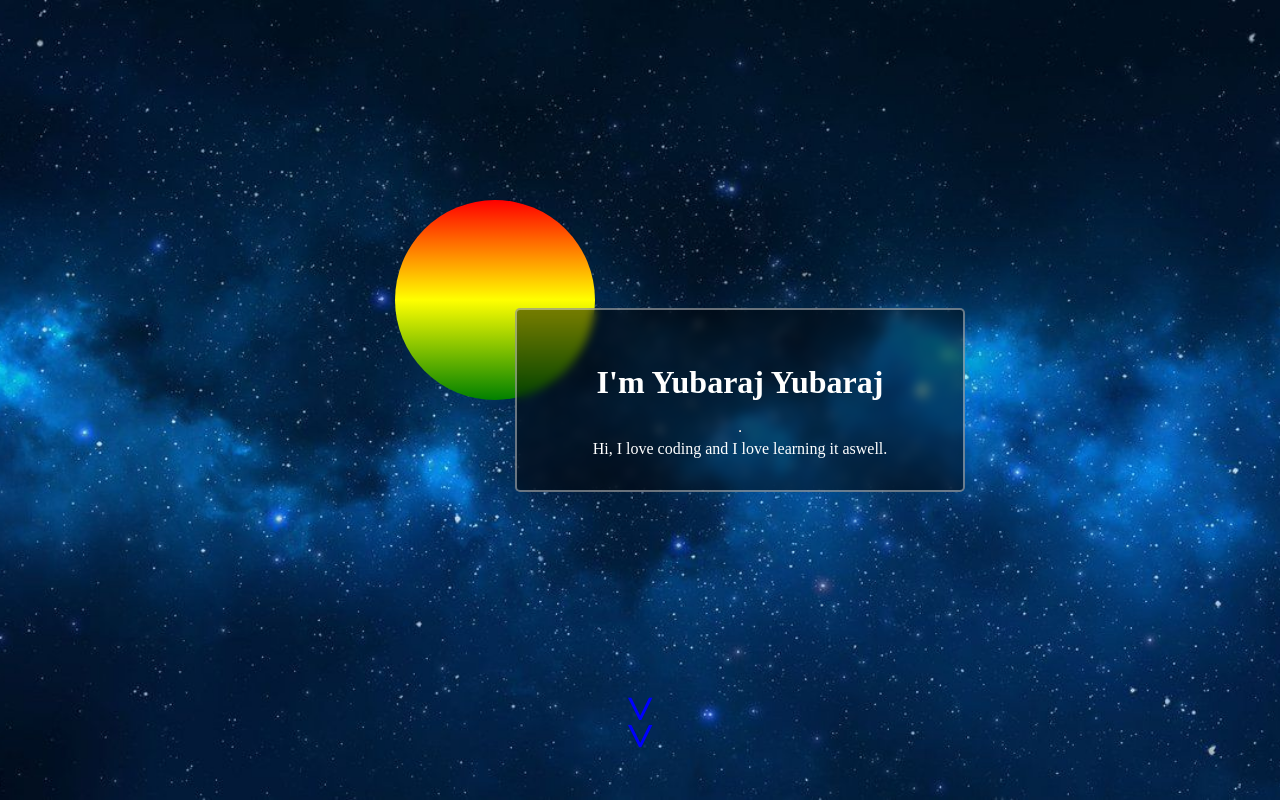
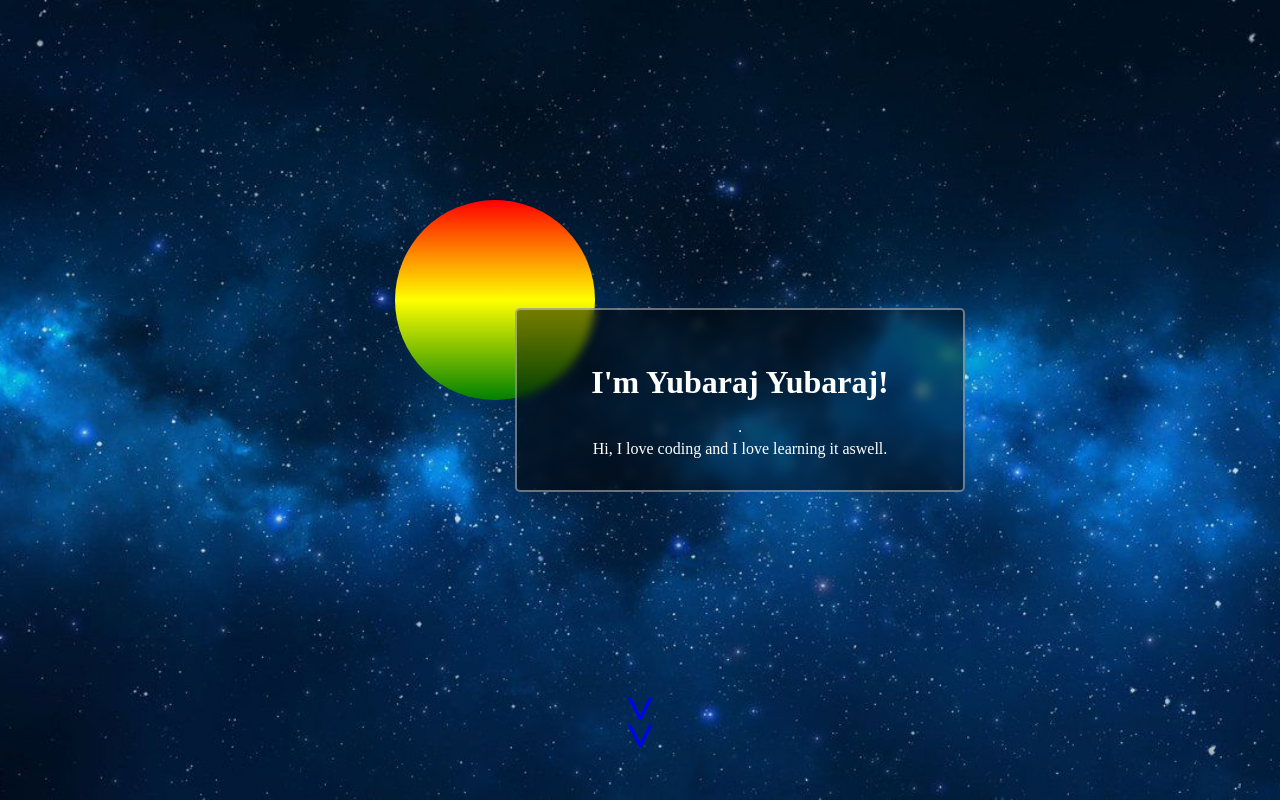
Before and after one commit to yubaraj-mgr/html-parallax, a plain HTML site: page index.html in a window 1280 px wide. Shown: the top 802 px of the page. Drawn offline with Linux system fonts and the light colour scheme.

Commit message:
Title Change

```diff
--- a/index.html
+++ b/index.html
@@ -13,7 +13,7 @@
       <div class="img1">
         <div class="round"></div>
         <div class="hero">
-          <h1>I'm Yubaraj Yubaraj</h1>
+          <h1>I'm Yubaraj Yubaraj!</h1>
           <hr />
           <div class="hero-text">
             Hi, I love coding and I love learning it aswell.
```
